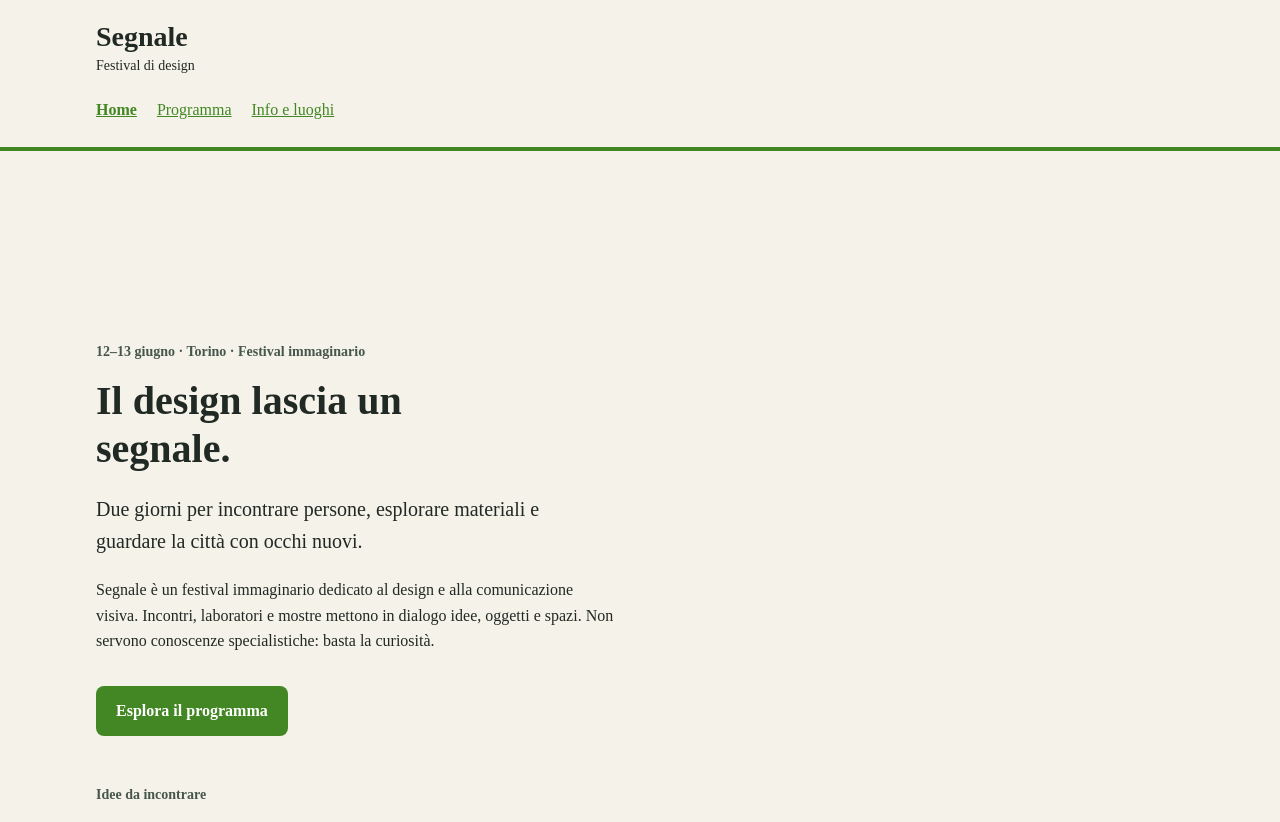
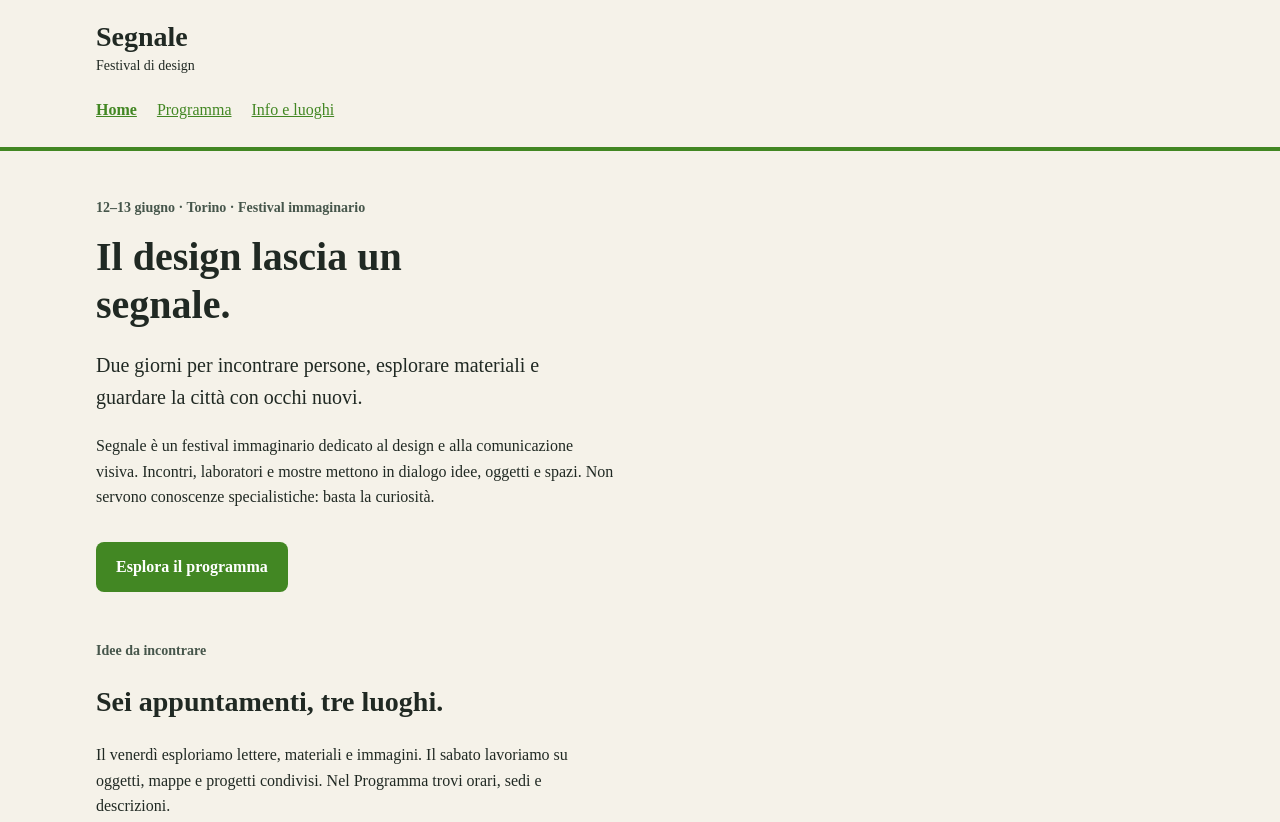
Before and after one commit to brognabenedetta-crypto/festival-segnale, a plain HTML site: page index.html in a window 1280 px wide. Shown: the top 822 px of the page. Drawn offline with Linux system fonts and the light colour scheme.

Commit message:
Inizio esercitazione 7

```diff
--- a/style.css
+++ b/style.css
@@ -79,7 +79,7 @@ nav a[aria-current="page"] {
 }
 
 .intro {
-  padding: 11rem 0 1rem;
+  padding: 2rem 0 1rem;
 }
 
 .eyebrow,
```
Also changed, not shown: 1 other file.
